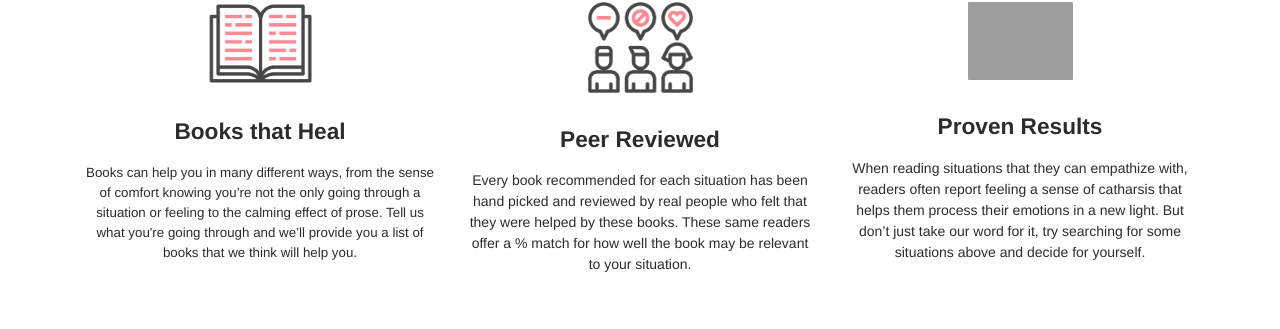
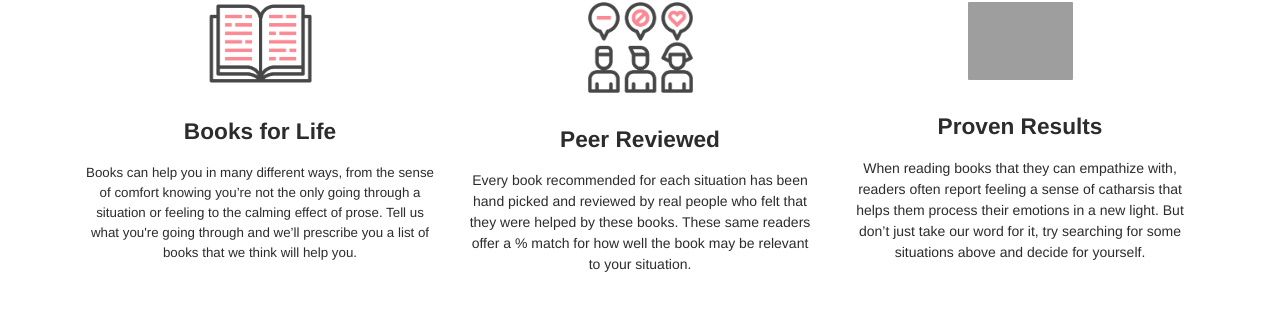
Before and after one commit to FroeMic/FullStack_Info_FinalProject, a Flask app: page / in a window 1280 px wide. Shown: the part 892-1221 px from the top of the page. Run offline with Flask 2, Linux system fonts and the light colour scheme; data that the repository does not hold is empty; parts of the project's set-up code (start-up, migrations or seed data) failed here and were passed over; some libraries are stand-ins or nearby versions; grey boxes are pictures that could not be loaded.

Commit message:
CSS changes to the search results, modified book details to show the amazon URL, edited copy in index

```diff
--- a/app/static/_css/style.css
+++ b/app/static/_css/style.css
@@ -194,13 +194,14 @@ body>.navbar + * {
 
 #search-view .search-result {
     cursor: pointer;
-    padding-right: 10px;
-    padding-left: 10px;
+    padding-right: 12px;
+    padding-left: 12px;
+    padding-bottom: 20px;
 }
 
 #search-view .search-result .img-container {
     position: relative;
-    height: 200px;
+    height: 270px;
     overflow: hidden;
     width: 100%;
     margin-bottom: 5px;
--- a/app/templates/book_details.html
+++ b/app/templates/book_details.html
@@ -27,7 +27,7 @@
                             {% endfor %}
                         </p>
                         <p class="card-text">{{book.description|safe}}</p>
-                        <a href="#" class="btn btn-primary">Buy This Book</a>
+                        <a href="{{book.amazon_url}}" target="_blank" class="btn btn-primary">Buy This Book</a>
                     </div>
                 </div>
             </div>
--- a/app/templates/index.html
+++ b/app/templates/index.html
@@ -45,9 +45,9 @@
         <div class="col-sm">
           <div class="content-center text-center">
             <img src="/static/_assets/img/biblio.png" class="image-icon">
-            <h4 class="info">Books that Heal</h4>
+            <h4 class="info">Books for Life</h4>
             <div id="description-card">
-              Books can help you in many different ways, from the sense of comfort knowing you’re not the only going through a situation or feeling to the calming effect of prose. Tell us what you're going through and we’ll provide you a list of books that we think will help you.
+              Books can help you in many different ways, from the sense of comfort knowing you’re not the only going through a situation or feeling to the calming effect of prose. Tell us what you're going through and we’ll prescribe you a list of books that we think will help you.
             </div>
           </div>
         </div>
@@ -62,7 +62,7 @@
             <div class="content-center text-center">
               <img src="/static/_assets/img/heartheal.png" class="image-icon">
               <h4 class="info">Proven Results</h4>
-              When reading situations that they can empathize with, readers often report feeling a sense of catharsis that helps them process their emotions in a new light. But don’t just take our word for it, try searching for some situations above and decide for yourself.
+              When reading books that they can empathize with, readers often report feeling a sense of catharsis that helps them process their emotions in a new light. But don’t just take our word for it, try searching for some situations above and decide for yourself.
           </div>
         </div>
       </div>
```
